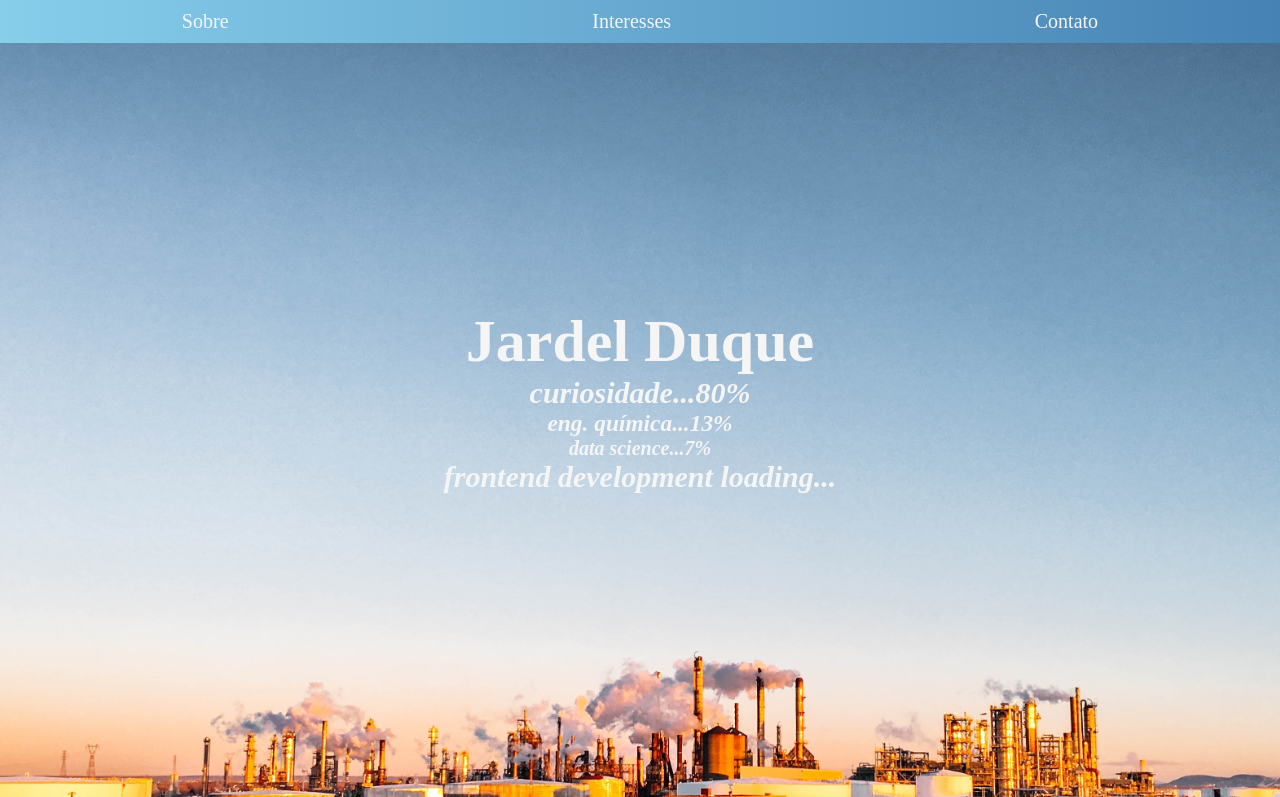
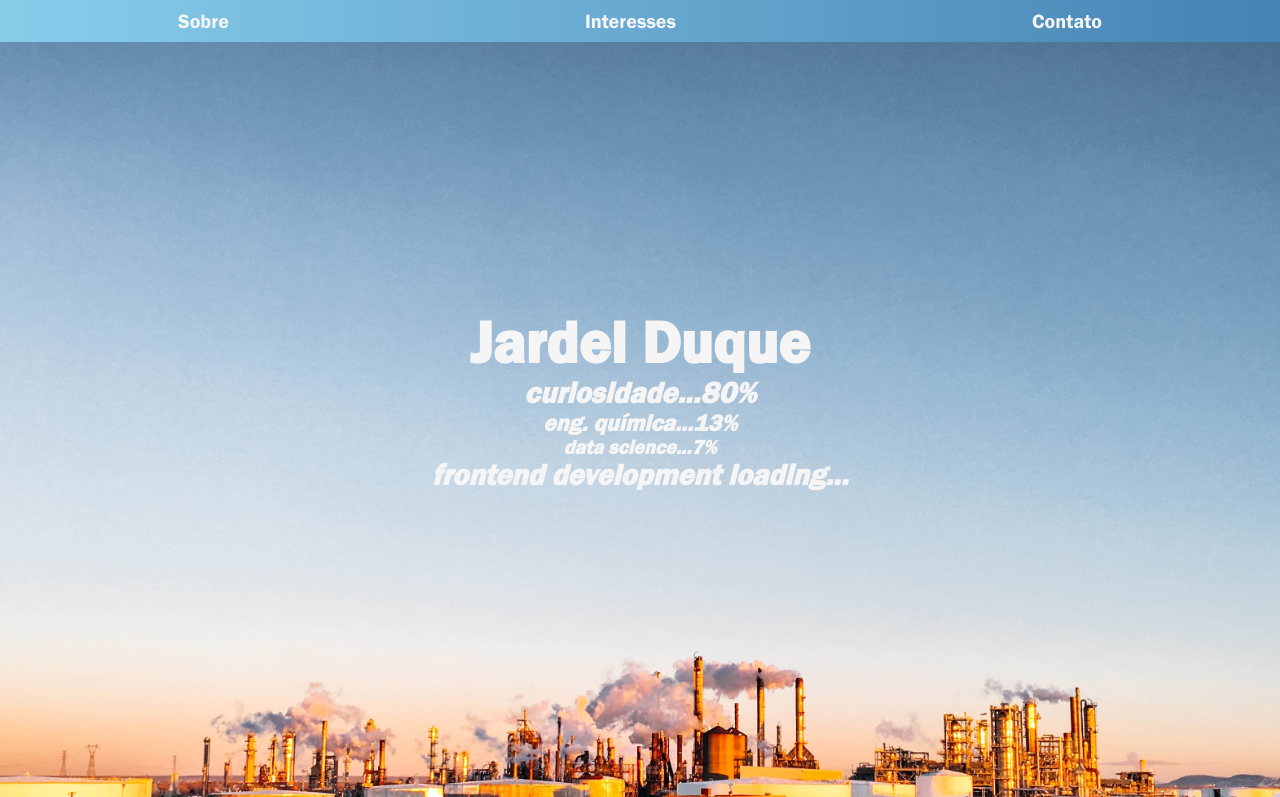
Before and after one commit to JardelDuque/sitecss, a plain HTML site: page index.html in a window 1280 px wide. Shown: the top 797 px of the page. Drawn offline with Linux system fonts and the light colour scheme.

Commit message:
fonte adicionada localmente

```diff
--- a/css/estilos.css
+++ b/css/estilos.css
@@ -5,10 +5,15 @@
   box-sizing: border-box;
 }
 
+@font-face {
+  font-family: franklin-gothic-demi;
+  src: local("Franklin Gothic Demi"), url(/fonts/franklin-gothic-demi.ttf);
+}
+
 body {
   background-image: url('../img/refinery.jpg');
   background-size: cover;
-  font-family: Franklin Gothic Demi;
+  font-family: franklin-gothic-demi;
   font-size: 12px;
   height: 100vh;
 }
```
Also changed, not shown: fonts/erro.ttf (added), fonts/franklin-gothic-demi.ttf (added).
